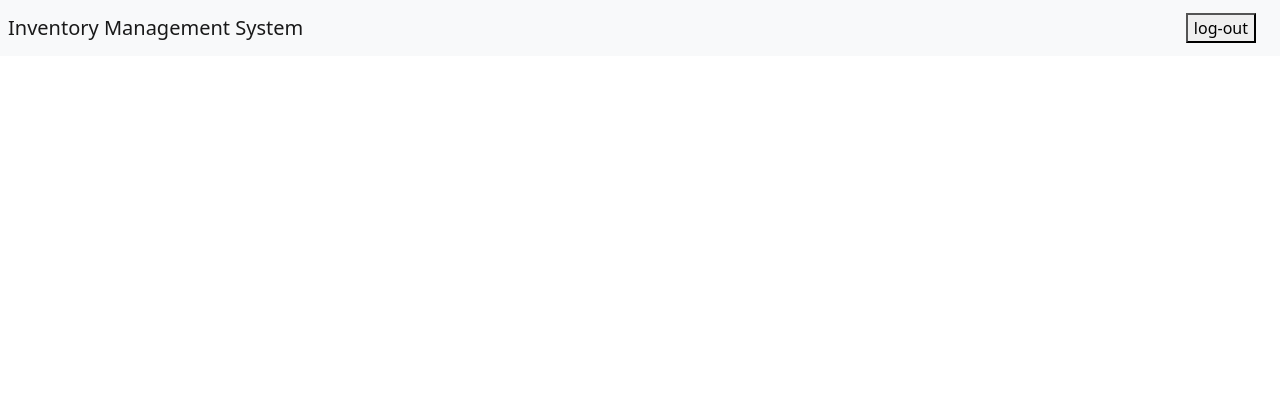
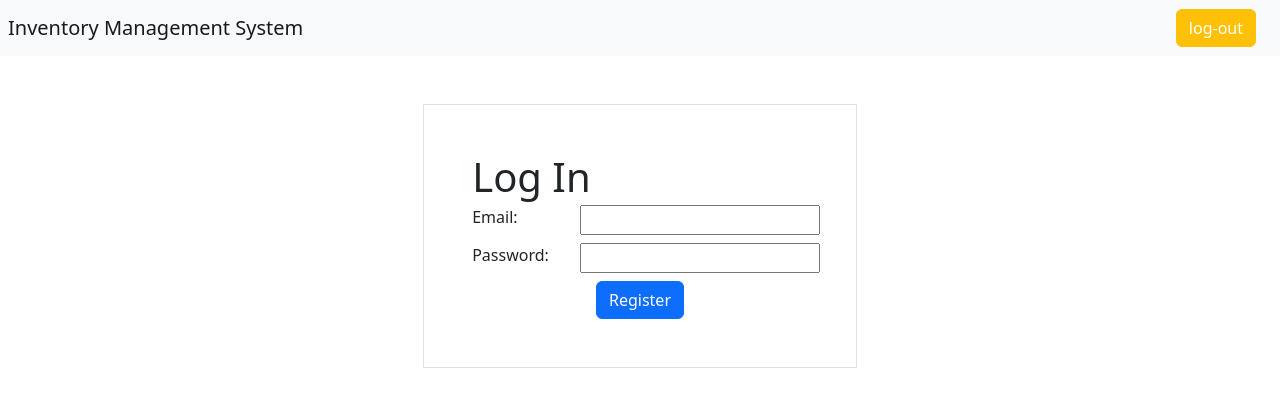
Before and after one commit to Jp8125/inv_sys, an Angular app: page /register in a window 1280 px wide. Before the commit this address led to /. Shown: the top 406 px of the page. Built offline with nearby package versions, Linux system fonts and the light colour scheme.

Commit message:
registration added

```diff
--- a/src/app/app-routing.module.ts
+++ b/src/app/app-routing.module.ts
@@ -5,12 +5,13 @@ import { ProductComponent } from './product/product.component';
 import { SignInComponent } from './sign-in/sign-in.component';
 import { AuthGuard } from './auth-guard.service';
 import { AppComponent } from './app.component';
+import { RegisterComponent } from './register/register.component';
 const routes: Routes = [
-
+  {path:'',redirectTo:'/sign-in',pathMatch: 'full'},
   { path: 'sign-in', component:SignInComponent},
   { path: 'dashboard', component: DashboardComponent,canActivate:[AuthGuard] },
   { path: 'products', component: ProductComponent ,canActivate:[AuthGuard] },
-
+  { path: 'register', component: RegisterComponent }
 ];
 
 @NgModule({
--- a/src/app/app.component.html
+++ b/src/app/app.component.html
@@ -1,5 +1,5 @@
 <nav class="navbar navbar-expand-lg navbar-light bg-light">
-  <a class="navbar-brand ps-2" href="#">Inventory Management System</a>
+  <a class="navbar-brand ps-2" routerLink="/sign-in">Inventory Management System</a>
   <button class="navbar-toggler" type="button" data-toggle="collapse" data-target="#navbarNav" aria-controls="navbarNav" aria-expanded="false" aria-label="Toggle navigation">
     <span class="navbar-toggler-icon"></span>
   </button>
@@ -14,7 +14,7 @@
       </li>
     </ul>
 
-      <button (click)="log_out()">log-out</button>
+      <button (click)="log_out()" class="btn btn-warning text-white">log-out</button>
 
   </div>
 </nav>
--- a/src/app/app.module.ts
+++ b/src/app/app.module.ts
@@ -8,10 +8,11 @@ import { ProductComponent } from './product/product.component';
 import { ProductService } from './product.service';
 import { AppRoutingModule } from './app-routing.module';
 import { SignInComponent } from './sign-in/sign-in.component';
+import { RegisterComponent } from './register/register.component';
 
 @NgModule({
   imports: [BrowserModule, HttpClientModule, FormsModule, AppRoutingModule],
-  declarations: [AppComponent, DashboardComponent, ProductComponent, SignInComponent],
+  declarations: [AppComponent, DashboardComponent, ProductComponent, SignInComponent, RegisterComponent],
   providers: [ProductService],
   bootstrap: [AppComponent]
 })
--- a/src/app/auth-guard.service.ts
+++ b/src/app/auth-guard.service.ts
@@ -11,9 +11,12 @@ export class AuthGuard implements CanActivate {
   canActivate(): boolean {
     if (this.authService.isLoggedIn()) {
       return true;
+
     } else {
+
       this.router.navigate(['/sign-in']);
       return false;
+
     }
   }
 }
--- a/src/app/auth-service.service.ts
+++ b/src/app/auth-service.service.ts
@@ -7,16 +7,15 @@ import { tap } from 'rxjs/operators';
   providedIn: 'root'
 })
 export class AuthService {
-  private readonly apiUrl = 'http://restapi.adequateshop.com/api/authaccount';
+  private readonly apiUrl = 'https://fakestoreapi.com/auth';
 
   constructor(private http: HttpClient) { }
 
-  authenticate(email: string, password: string): Observable<any> {
-    return this.http.post(`${this.apiUrl}/login`, { email, password }).pipe(
+  authenticate(username: string, password: string): Observable<any> {
+    return this.http.post(`${this.apiUrl}/login`, {username, password }).pipe(
       tap((response: any) => localStorage.setItem('access_token', response.access_token))
     );
   }
-
   logout(): void {
     localStorage.removeItem('access_token');
   }
--- a/src/app/product/product.component.html
+++ b/src/app/product/product.component.html
@@ -10,22 +10,27 @@
 <body>
 
   <div class="container">
+    <div class="">
       <h1>Products</h1>
       <div class="form-group">
-        <input type="text" class="form-control" placeholder="Product name" [(ngModel)]="newProduct.title">
+        <input type="text" class="form-control" placeholder="Product name"   [(ngModel)]="newProduct.title">
       </div>
-      <div class="form-group">
-        <input type="text" class="form-control" placeholder="Quantity" [(ngModel)]="newProduct.category">
+      <div class="form-group my-2">
+        <input type="text" class="form-control" placeholder="Category" [(ngModel)]="newProduct.category">
       </div>
-      <button class="btn btn-primary" (click)="addProduct()">Add Product</button>
+      <div *ngIf="newProduct.title && newProduct.category" ><button class="btn btn-primary" (click)="addProduct()">Add Product</button></div>
+
+    </div>
+
       <hr>
       <div class="container d-flex justify-content-center d-none" id="update">
-        <div class="mt-5 border p-3">
+        <div class="mt-5 border p-5">
+          <h1 class="text-primary text-center">update</h1>
           <div class="form-group ">
-            <input type="text" class="form-control" placeholder="Product name" [(ngModel)]="selectedProduct.title">
+            <input type="text" class="form-control"  placeholder="Product name"  [(ngModel)]="selectedProduct.title">
           </div>
           <div class="form-group my-2">
-            <input type="text" class="form-control" placeholder="Quantity" [(ngModel)]="selectedProduct.category">
+            <input type="text" class="form-control" placeholder="Category" [(ngModel)]="selectedProduct.category">
           </div>
           <div class="d-flex justify-content-center">
             <button class="btn btn-warning text-light" (click)="updateProduct()">update</button>
@@ -46,7 +51,7 @@
             <td>{{ product.id }}</td>
             <td>{{ product.title }}</td>
             <td>{{ product.category }}</td>
-           <td><button class="btn btn-sm btn-primary" (click)="editProduct(product)">Edit</button>
+           <td><button class="btn btn-sm btn-primary me-3" (click)="editProduct(product)">Edit</button>
             <button class="btn btn-sm btn-danger" (click)="deleteProduct(product)">Delete</button></td>
           </tr>
         </tbody>
--- /dev/null
+++ b/src/app/regiser.service.ts
@@ -0,0 +1,13 @@
+import { Injectable } from '@angular/core';
+import { HttpClient } from '@angular/common/http';
+import { Observable } from 'rxjs';
+@Injectable({
+  providedIn: 'root'
+})
+export class RegiserService {
+   apiUrl='https://fakestoreapi.com/users'
+  constructor(private http: HttpClient) { }
+  addUsers(users: any): Observable<any> {
+    return this.http.post<any>(this.apiUrl,users);
+  }
+}
--- /dev/null
+++ b/src/app/register/register.component.html
@@ -0,0 +1,17 @@
+
+<div class="container d-flex justify-content-center p-5">
+    <div class="p-5 border">
+      <h1 class="mb-1">Log In</h1>
+      <form (ngSubmit)="addUser()">
+        <div class="row">
+          <label for="email" class="col">Email:</label>
+          <input type="email" id="email" name="username" [(ngModel)]=" newUser.username" required class="col-8">
+        </div>
+        <div class="row mt-2">
+          <label for="password" class="col">Password:</label>
+          <input type="password" id="password" name="password" [(ngModel)]=" newUser.password" required class="col-8">
+        </div>
+        <div class="container d-flex justify-content-center mt-2"><button type="submit" class="btn btn-primary">Register</button></div>
+      </form>
+    </div>
+    </div>
--- /dev/null
+++ b/src/app/register/register.component.ts
@@ -0,0 +1,21 @@
+import { Component } from '@angular/core';
+import { RegiserService } from '../regiser.service';
+import { Router } from '@angular/router';
+@Component({
+  selector: 'app-register',
+  templateUrl: './register.component.html',
+  styleUrls: ['./register.component.css']
+})
+export class RegisterComponent {
+  newUser: any = {};
+  users: any[] = [];
+
+  constructor(private register: RegiserService, private router: Router) {}
+  addUser(): void {
+    this.register.addUsers(this.newUser).subscribe(usr => {
+      this.users.push(usr);
+      this.newUser = {};
+      this.router.navigate(['/dashboard'])
+    });
+  }
+}
--- a/src/app/sign-in/sign-in.component.html
+++ b/src/app/sign-in/sign-in.component.html
@@ -4,13 +4,13 @@
     <form (ngSubmit)="signIn()">
       <div class="row">
         <label for="email" class="col">Email:</label>
-        <input type="email" id="email" name="email" [(ngModel)]="email" required class="col-8">
+        <input type="email" id="email" name="username" [(ngModel)]="username" required class="col-8">
       </div>
       <div class="row mt-2">
         <label for="password" class="col">Password:</label>
         <input type="password" id="password" name="password" [(ngModel)]="password" required class="col-8">
       </div>
-      <div class="container d-flex justify-content-center mt-2"><button type="submit" class="btn btn-primary">Sign In</button></div>
+      <div class="container d-flex justify-content-around mt-2"><button type="submit" class="btn btn-primary">Sign In</button><button (click)="redirect()">register</button></div>
     </form>
   </div>
   </div>
--- a/src/app/sign-in/sign-in.component.ts
+++ b/src/app/sign-in/sign-in.component.ts
@@ -8,16 +8,19 @@ import { AuthService } from '../auth-service.service';
   styleUrls: ['./sign-in.component.css']
 })
 export class SignInComponent {
-  email: string;
+ username: string;
   password: string;
 
   constructor(private authService: AuthService, private router: Router) { }
   signIn(): void {
-    this.authService.authenticate(this.email, this.password).subscribe(() => {
+    this.authService.authenticate(this.username, this.password).subscribe(() => {
       this.router.navigate(['/dashboard']);
+      $('#dash').removeClass('d-none')
+      $('#prd').removeClass('d-none')
     });
-    $('#dash').removeClass('d-none')
-    $('#prd').removeClass('d-none')
 
   }
+  redirect():void{
+    this.router.navigate(['/register'])
+  }
 }
```
Also changed, not shown: src/app/register/register.component.css (added), 2 other files (tests, documents, lock files or other folders).
